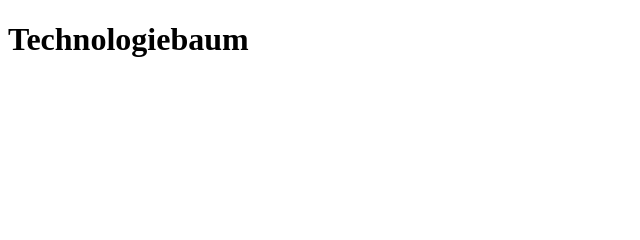
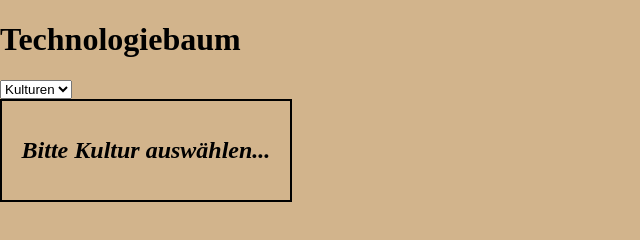
Before and after one commit to derechtenap/aoe2-technologiebaum, a plain HTML site: page technologiebaum/index.html in a window 1280 px wide. Shown: the whole page, without its empty margins (0-640 px from the left). Drawn offline with Linux system fonts and the light colour scheme.

Commit message:
Kutlur im Techbaum

```diff
--- /dev/null
+++ b/daten/kulturen/azteken.json
@@ -0,0 +1,4 @@
+{
+    "id": 1,
+    "name": "Azteken"
+}
--- /dev/null
+++ b/technologiebaum/css/style.css
@@ -0,0 +1,24 @@
+@charset "UTF-8";
+
+* {
+    scroll-behavior: smooth;
+}
+
+body {
+    margin: 0;
+    padding: 0;
+    width: 100%;
+    height: 100%;
+    box-sizing: border-box;
+    background-color: tan;
+}
+
+#container-civ {
+    border: .1337rem solid #000000;
+    padding: 1rem;
+    width: 20%;
+}
+
+.text-center {
+    text-align: center;
+}
--- a/technologiebaum/index.html
+++ b/technologiebaum/index.html
@@ -6,6 +6,8 @@
     <meta charset="UTF-8">
     <meta name="viewport" content="width=device-width, initial-scale=1.0">
     <meta http-equiv="X-UA-Compatible" content="ie=edge">
+
+    <link rel="stylesheet" href="css/style.css">
 
     <title>
         Technologiebaum
@@ -19,6 +21,23 @@
         Technologiebaum
     </h1>
 
+    <select id="selectBox" onchange="changeCiv();">
+        <option value="">
+            Kulturen
+        </option>
+        <option value="azteken">
+            Azteken
+        </option>
+    </select>
+
+    <div id="container-civ">
+        <h2 class="text-center">
+            <var id="civ-name">Bitte Kultur auswählen...</var>
+        </h2>
+    </div>
+
+    <script src="js/civPick.js"></script>
+
 </body>
 
 </html>
--- /dev/null
+++ b/technologiebaum/js/civPick.js
@@ -0,0 +1,19 @@
+var azteken = {
+    "id": 1,
+    "name": "Azteken",
+    "toString": function() {
+        return this.name;
+    }
+}
+
+function changeCiv() {
+    var selectBox = document.getElementById("selectBox");
+    var selectedValue = selectBox.options[selectBox.selectedIndex].value;
+    // alert(selectedValue);
+
+    if (selectedValue === "azteken") {
+        document.getElementById("civ-name").innerHTML = azteken;
+    } else {
+        document.getElementById("civ-name").innerHTML = "Kultur";
+    }
+}
```
